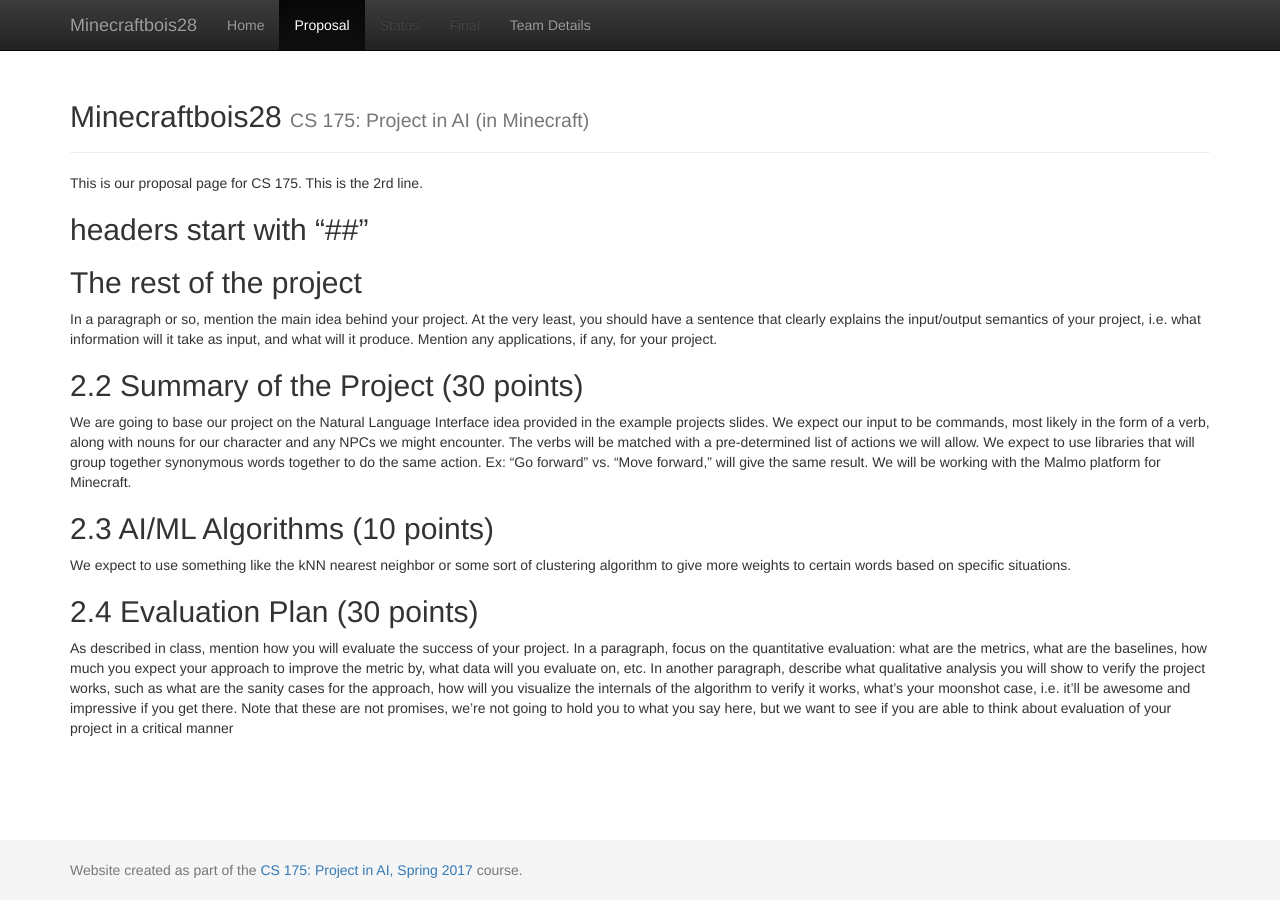
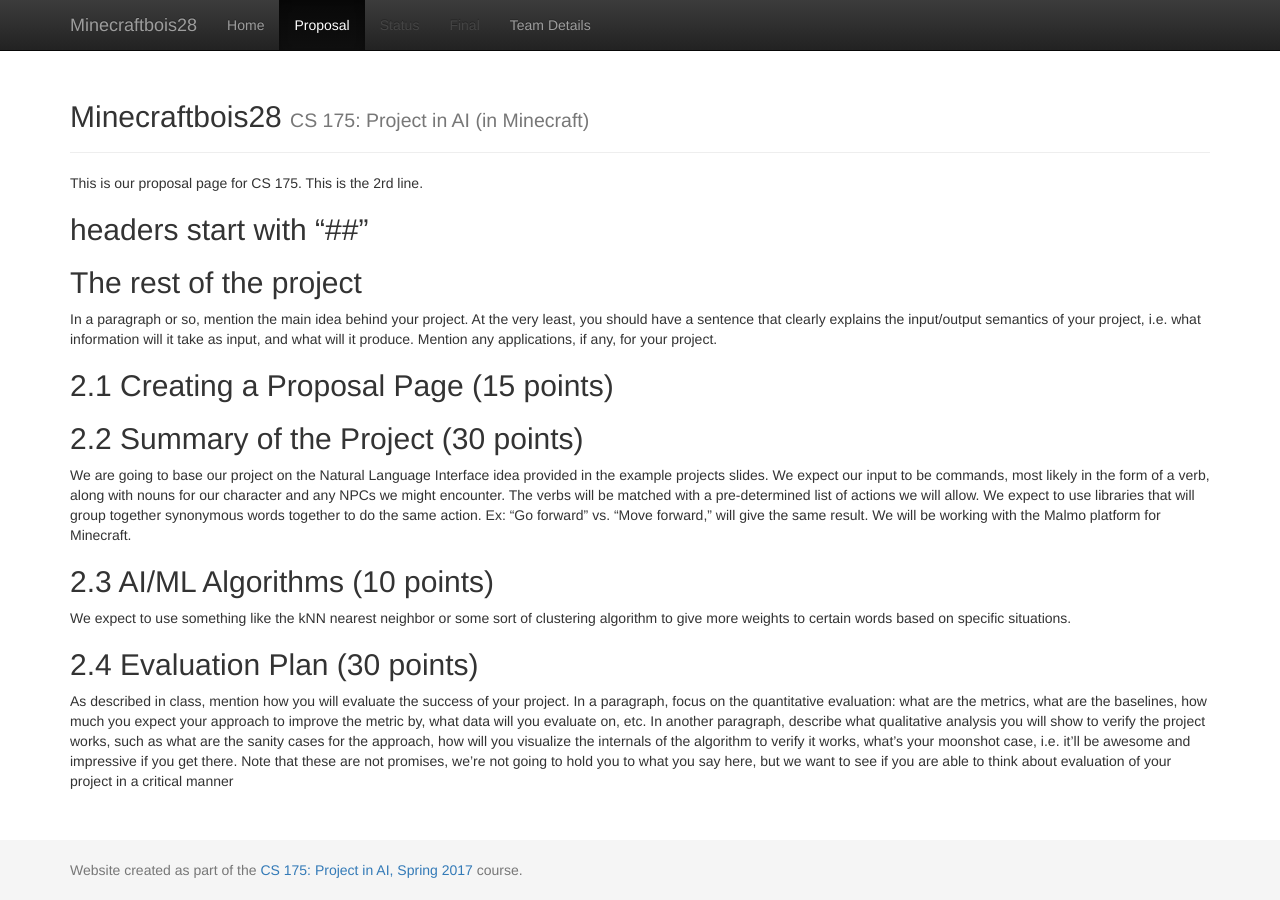
Before and after one commit to paulan94/Chattys-World, a Jekyll site: the page built from docs/proposal.md, in a window 1280 px wide. Built offline with Jekyll 4.4.1, drawn with Linux system fonts in a browser that asks for light colours.

Commit message:
made more edits

```diff
--- a/docs/proposal.md
+++ b/docs/proposal.md
@@ -12,6 +12,7 @@ This is the 2rd line.
 
 In a paragraph or so, mention the main idea behind your project. At the very least, you should have a sentence that clearly explains the input/output semantics of your project, i.e. what information will it take as input, and what will it produce. Mention any applications, if any, for your project.
 
+## 2.1 Creating a Proposal Page (15 points)
 
 ## 2.2 Summary of the Project (30 points)
 
@@ -24,6 +25,4 @@ We expect to use something like the kNN nearest neighbor or some sort of cluster
 
 ## 2.4 Evaluation Plan (30 points)
 
-
-
 As described in class, mention how you will evaluate the success of your project. In a paragraph, focus on the quantitative evaluation: what are the metrics, what are the baselines, how much you expect your approach to improve the metric by, what data will you evaluate on, etc. In another paragraph, describe what qualitative analysis you will show to verify the project works, such as what are the sanity cases for the approach, how will you visualize the internals of the algorithm to verify it works, what’s your moonshot case, i.e. it’ll be awesome and impressive if you get there. Note that these are not promises, we’re not going to hold you to what you say here, but we want to see if you are able to think about evaluation of your project in a critical manner
```
